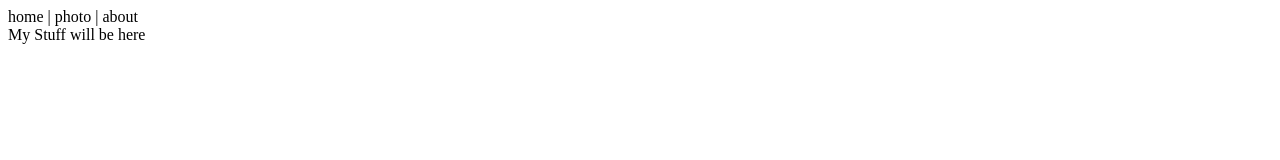
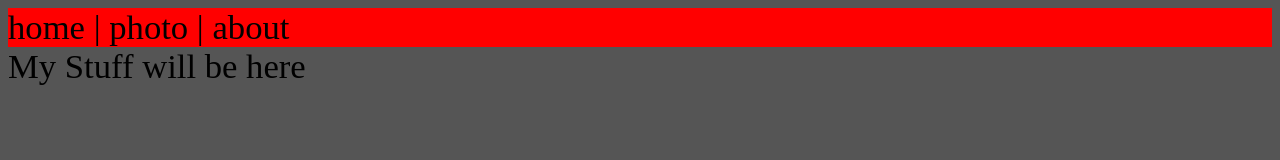
Before and after one commit to alNYCDA/personalSite, a plain HTML site: page index.html in a window 1280 px wide. Drawn offline with Linux system fonts and the light colour scheme.

Commit message:
Added styles

```diff
--- a/index.html
+++ b/index.html
@@ -2,6 +2,14 @@
  <html>
   <head>
 	<title>THIS IS MY PAGE</title>
+	<link rel="stylesheet" href="styles/desktop.css"/>
+	<style type="text/css">
+		body{
+
+			background:#555;
+			font-size:26pt;
+		}
+	</style>
   </head>
   <body>
   	<div id="banner"></div>
--- /dev/null
+++ b/styles/desktop.css
@@ -0,0 +1,3 @@
+nav{
+	background:red;
+}
```
